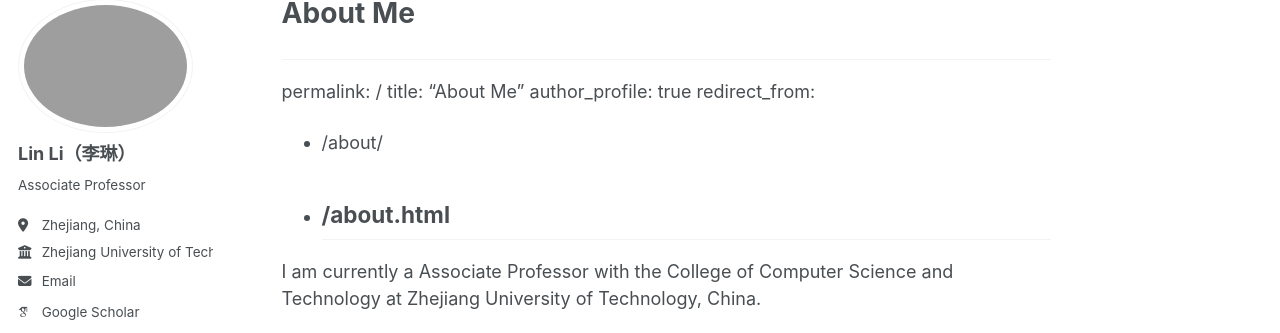
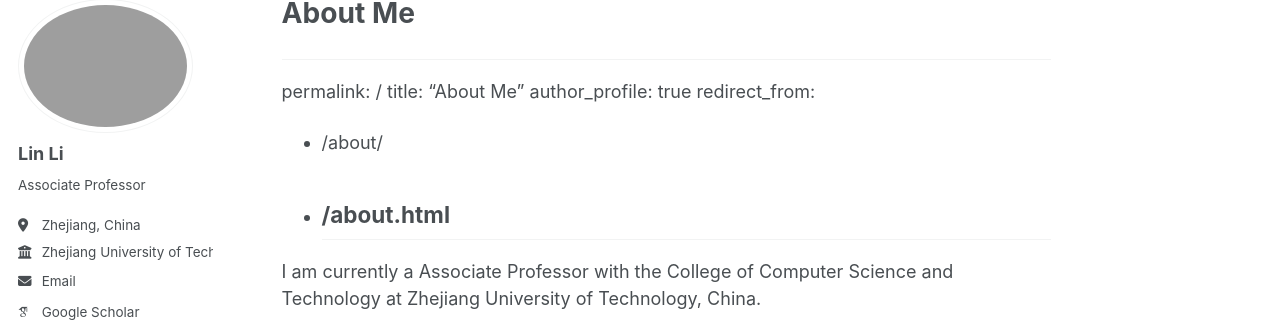
Before and after one commit to lilin96/lilin96a.github.io, a Jekyll site: the page built from _pages/about.md, in a window 1280 px wide. Shown: the part 100-433 px from the top of the page. Built offline with Jekyll 4.4.1, drawn with Linux system fonts in a browser that asks for light colours; some web fonts are replaced; a script bundle is joined from its source files by our own code; library files that are not in the unit come from our copies.

Commit message:
Update _config.yml

```diff
--- a/_config.yml
+++ b/_config.yml
@@ -24,7 +24,7 @@ repository               : "academicpages/academicpages.github.io"
 author:
   # Biographic information
   avatar           : "profile.png"
-  name             : "Lin Li（李琳）"
+  name             : "Lin Li"
   pronouns         : # example: "she/her"
   bio              : "Associate Professor"
   location         : "Zhejiang, China"
```
